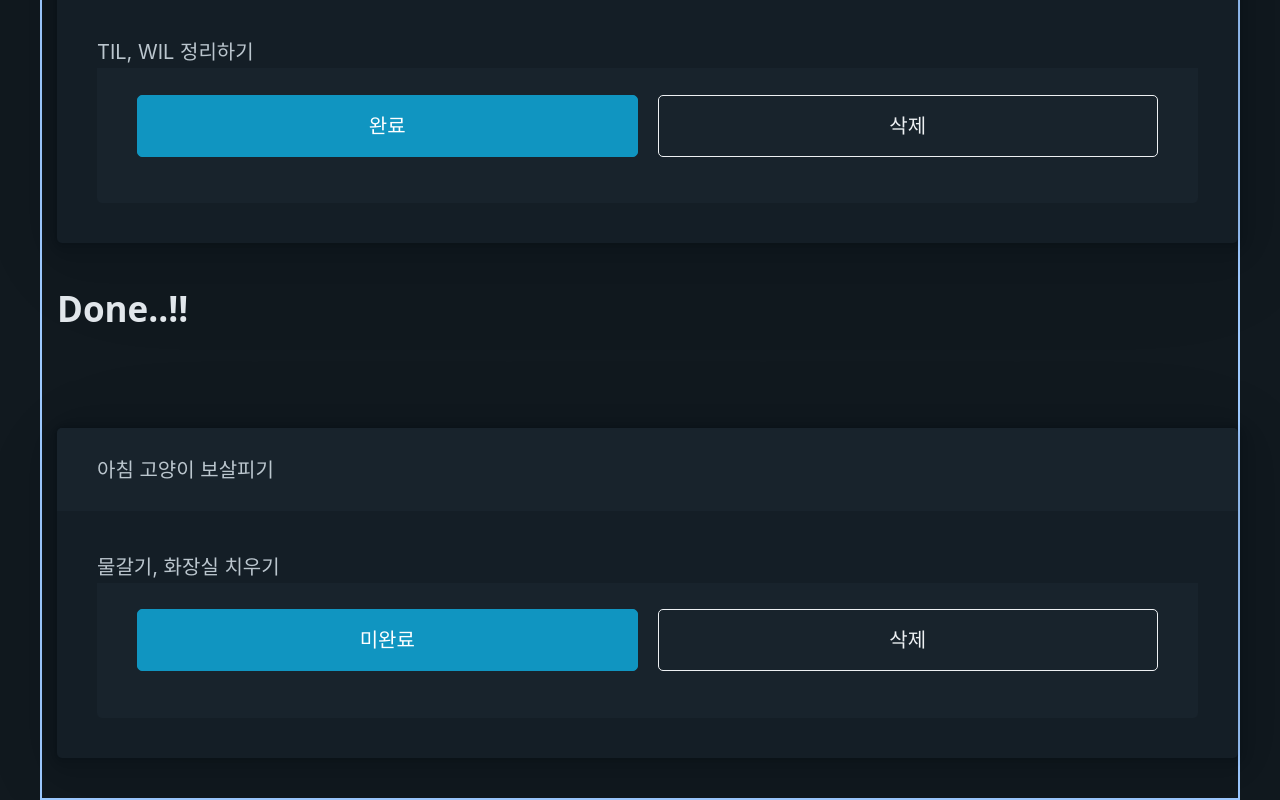
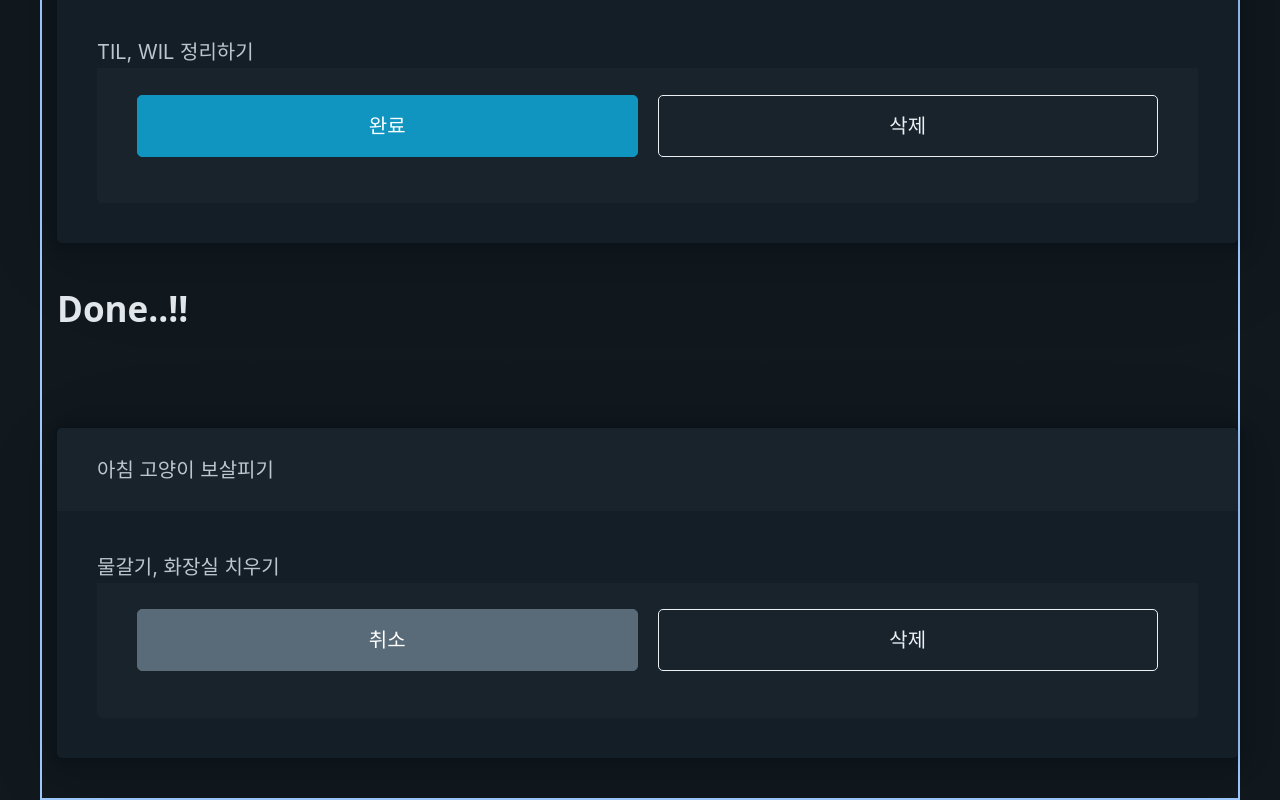
Before and after one commit to Hira-Yuki/toy-project-TodoList, a React (Create React App) app: page / in a window 1280 px wide. Shown: the part 1144-1944 px from the top of the page. Built offline with nearby package versions, Linux system fonts and the light colour scheme.

Commit message:
컴포넌트 분리 및 배포 전 최종본
Co-authored-by: deepLake <dev-deeplake@users.noreply.github.com>

```diff
--- a/src/App.jsx
+++ b/src/App.jsx
@@ -1,8 +1,7 @@
 import React, { useState } from "react";
 import "./App.css";
-
-
-
+import DoneList from "./Components/DoneList";
+import WorkingList from "./Components/WorkingList";
 
 function App() {
   // 저장된 할일 목록
@@ -57,6 +56,29 @@ function App() {
     setSubtitle("");
     setTodo("");
   };
+
+  // 삭제 버튼 클릭 이벤트 처리
+  const removeTodoButton = function (id) {
+    const newTodoList = todoList.filter((item) => item.id !== id);
+    setTodoList(newTodoList);
+  };
+  // 작업중인 항목을 완료 상태로 변경
+  const onDoneHandler = function (id) {
+    setTodoList((prevState) =>
+      prevState.map((item) =>
+        item.id === id ? { ...item, isDone: true } : item
+      )
+    );
+  };
+  // 완료인 상태를 다시 작업 중으로 변경
+  const onWorkingHandler = (id) => {
+    setTodoList((prevState) =>
+      prevState.map((item) =>
+        item.id === id ? { ...item, isDone: false } : item
+      )
+    );
+  };
+
   return (
     <>
       <main className="container">
@@ -89,34 +111,20 @@ function App() {
           <h2>Working!!</h2>
           <div className="grid outputSpace">
             {/* 이 곳이 진행 중인 리스트가 들어갈 공간 */}
-            {todoList
-              .filter((item) => !item.isDone)
-              .map((item) => (
-                <article className="card" key={item.id}>
-                  <header>{item.subtitle}</header>
-                  <body>{item.todo}</body>
-                  <footer className="grid">
-                    <button>완료</button>
-                    <button className="contrast outline">삭제</button>
-                  </footer>
-                </article>
-              ))}
+            <WorkingList
+              todoList={todoList}
+              onDoneHandler={onDoneHandler}
+              removeTodoButton={removeTodoButton}
+            />
           </div>
           <h2>Done..!!</h2>
           <div className="grid outputSpace">
             {/* 이 곳이 완료된 리스트가 들어갈 공간 */}
-            {todoList
-              .filter((item) => item.isDone)
-              .map((item) => (
-                <article className="card" key={item.id}>
-                  <header>{item.subtitle}</header>
-                  <body>{item.todo}</body>
-                  <footer className="grid">
-                    <button>미완료</button>
-                    <button className="contrast outline">삭제</button>
-                  </footer>
-                </article>
-              ))}
+            <DoneList
+              todoList={todoList}
+              onWorkingHandler={onWorkingHandler}
+              removeTodoButton={removeTodoButton}
+            />
           </div>
         </div>
       </main>
--- /dev/null
+++ b/src/Components/DoneList.jsx
@@ -0,0 +1,30 @@
+function DoneList({ todoList, onWorkingHandler, removeTodoButton }) {
+    return (
+      <>
+        {todoList
+          .filter((item) => item.isDone)
+          .map((item) => (
+            <article className="card" key={item.id}>
+              <header>{item.subtitle}</header>
+              <body>{item.todo}</body>
+              <footer className="grid">
+                <button
+                  className="secondary"
+                  onClick={() => onWorkingHandler(item.id)}
+                >
+                  취소
+                </button>
+                <button
+                  className="contrast outline"
+                  onClick={() => removeTodoButton(item.id)}
+                >
+                  삭제
+                </button>
+              </footer>
+            </article>
+          ))}
+      </>
+    );
+  }
+
+  export default DoneList
--- /dev/null
+++ b/src/Components/WorkingList.jsx
@@ -0,0 +1,24 @@
+function WorkingList({ todoList, onDoneHandler, removeTodoButton }) {
+    return (
+      <>
+        {todoList
+          .filter((item) => !item.isDone)
+          .map((item) => (
+            <article className="card" key={item.id}>
+              <header>{item.subtitle}</header>
+              <body>{item.todo}</body>
+              <footer className="grid">
+                <button onClick={() => onDoneHandler(item.id)}>완료</button>
+                <button
+                  className="contrast outline"
+                  onClick={() => removeTodoButton(item.id)}
+                >
+                  삭제
+                </button>
+              </footer>
+            </article>
+          ))}
+      </>
+    );
+  }
+  export default WorkingList
```
Also changed, not shown: src/App.css (line endings or trailing spaces).
